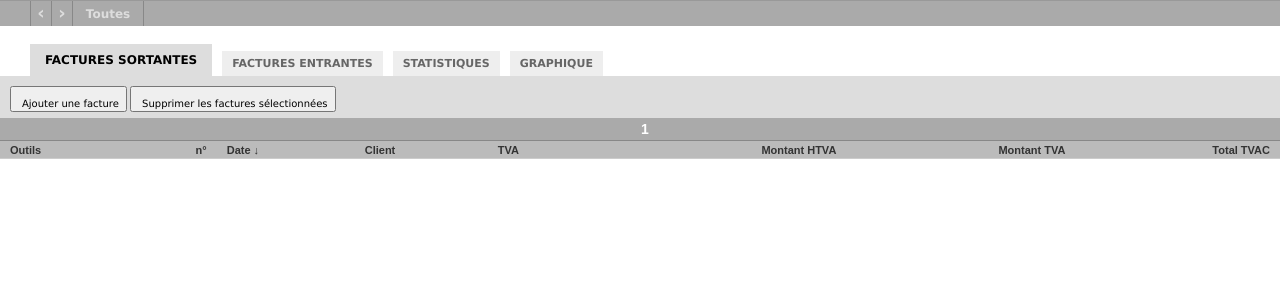
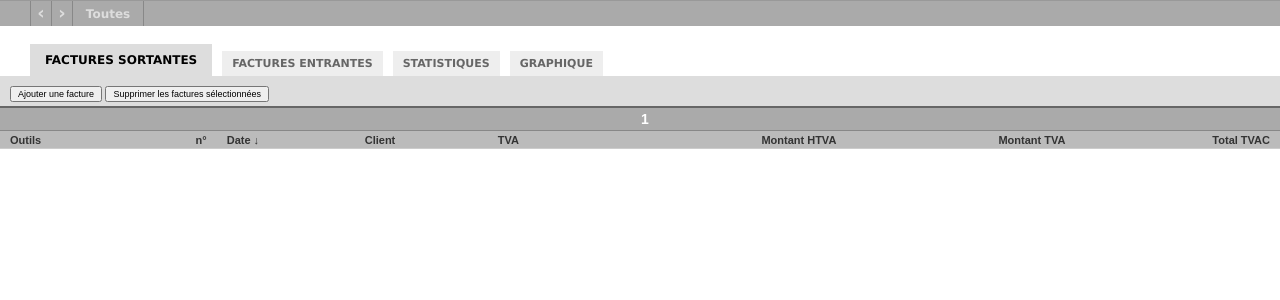
Before and after one commit to doumham/FacturierOld, a PHP site: page /facturesSortantes.php?annee=1 in a window 1280 px wide. Shown: the part 70-370 px from the top of the page. Run offline with PHP 8.4, Linux system fonts and the light colour scheme; data that the repository does not hold is empty; some libraries are stand-ins or nearby versions.

Commit message:
CSS changes

```diff
--- a/clients.php
+++ b/clients.php
@@ -19,7 +19,7 @@
 <?php include('include/header.php');?>
 		<div class="contenu">
 		<form action="requetes/delete.php" method="post">
-			<p class="tools">
+			<p class="tools" style="position:relative; margin-top:70px; top:0px; width:auto">
 				<input type="submit" value="Ajouter un client" id="boutonAjouter" name="boutonAjouter" />
 				<input type="submit" value="Supprimer les clients sélectionnées" id="boutonSupprimer" name="boutonSupprimer" />
 				<input type="hidden" value="clients" name="table" />
--- a/css/master.css
+++ b/css/master.css
@@ -13,9 +13,12 @@
 	border: none;
 }
 #header{
-	background:#EEE;
+	background:#EEEEEE none repeat scroll 0 0;
+	height:70px;
 	padding:0 30px;
-	height:70px;
+	position:fixed;
+	top:0;
+	width:100%;
 }
 h1{
 	margin-top:20px;
@@ -54,14 +57,19 @@
 
 /* Onglets */
 #onglets{
-	font-family:verdana, arial, helvetica, sans-serif;
+	background-color:#FFFFFF;
+	font-family:verdana,arial,helvetica,sans-serif;
 	font-size:11px;
 	font-weight:bold;
+	height:35px;
 	line-height:25px;
 	list-style-type:none;
-	padding:0;
+	padding-left:30px;
+	padding-top:15px;
+	position:fixed;
 	text-transform:uppercase;
-	margin-left:30px;
+	top:96px;
+	width:100%;
 }
 #onglets li{
 	float:left;
@@ -190,7 +198,7 @@
 	text-decoration: none;
 }
 #liste_annees{
-	background:#AAAAAA;
+	background:#AAAAAA none repeat scroll 0 0;
 	border-top:1px solid #999999;
 	clear:both;
 	font-family:verdana,sans-serif;
@@ -199,6 +207,9 @@
 	list-style-type:none;
 	margin-bottom:15px;
 	padding-left:30px;
+	position:fixed;
+	top:70px;
+	width:100%;
 }
 #liste_annees li{
 	float:left;
@@ -258,24 +269,28 @@
 }
 form#listing {
 	background:#DDD;
+	margin-top:178px;
 }
 form p.tools {
-/*	background:#fff;*/
-}
-form p.tools, form p.tools input{
-	font-family:verdana;
-	font-size:10px;
+	background-color:#DDDDDD;
+	border-bottom:2px solid #666666;
+	height:20px;
+	position: fixed;
+	top:146px;
+	width:100%;
 	padding-left:10px;
 	padding-top:10px;
-	margin-top: 0;
-	margin-bottom:3px;
+	margin-top:0;
+}
+form p.tools input{
+	font-size:9px;
 }
 label, textarea, input, select {
-	font-family:Arial, Helvetica, verdana, sans-serif;
+	font-family: Arial, Helvetica, Verdana, sans-serif;
 	line-height:20px;
 }
 textarea {
-	width:365px;
+	width:355px;
 	height:220px;
 }
 label{
--- a/formUtilisateur.php
+++ b/formUtilisateur.php
@@ -9,7 +9,7 @@
 $myInterface->get_header();
 include ('include/header.php');
 ?>
-	<div class="contenu">
+	<div class="contenu" style="margin-top:70px;">
 		<h3>Utilisateur</h3>
 		<form method="post" action="requetes/updateUtilisateur.php">
 				<input name="id" type="hidden" value="<?php echo $id ?>" />
--- a/statistiques.php
+++ b/statistiques.php
@@ -79,7 +79,7 @@
 $myInterface->get_header();
 include ('include/header.php');
 ?>
-		<div class="contenu">
+		<div class="contenu" style=" margin-top:146px;">
 <?php
 include ('include/menu_annees.php');
 include ('include/onglets.php');
--- a/stats.php
+++ b/stats.php
@@ -61,7 +61,7 @@
 $myInterface->get_header();
 include ('include/header.php');
 ?>
-		<div style="width:900px;" class="contenu">
+		<div style="width:900px;margin-top:146px;" class="contenu">
 <?php
 include ('include/menu_annees.php');
 include ('include/onglets.php');
```
Also changed, not shown: 1 other file.
